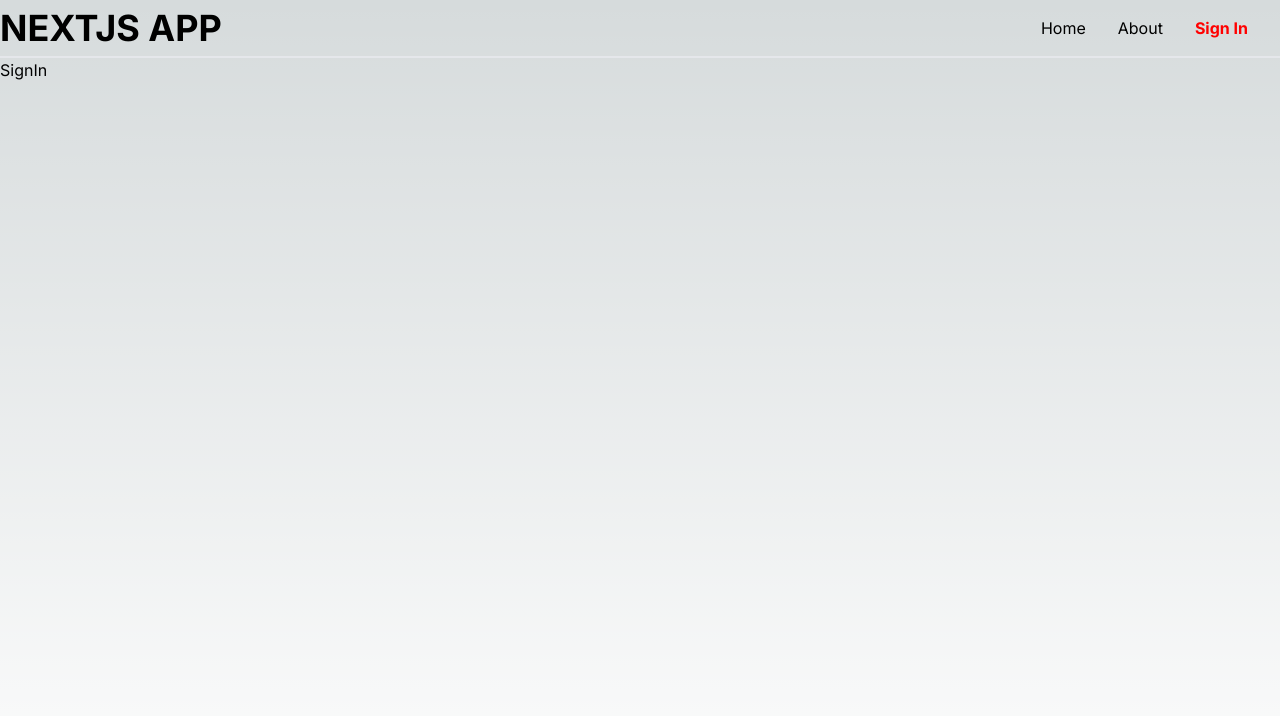
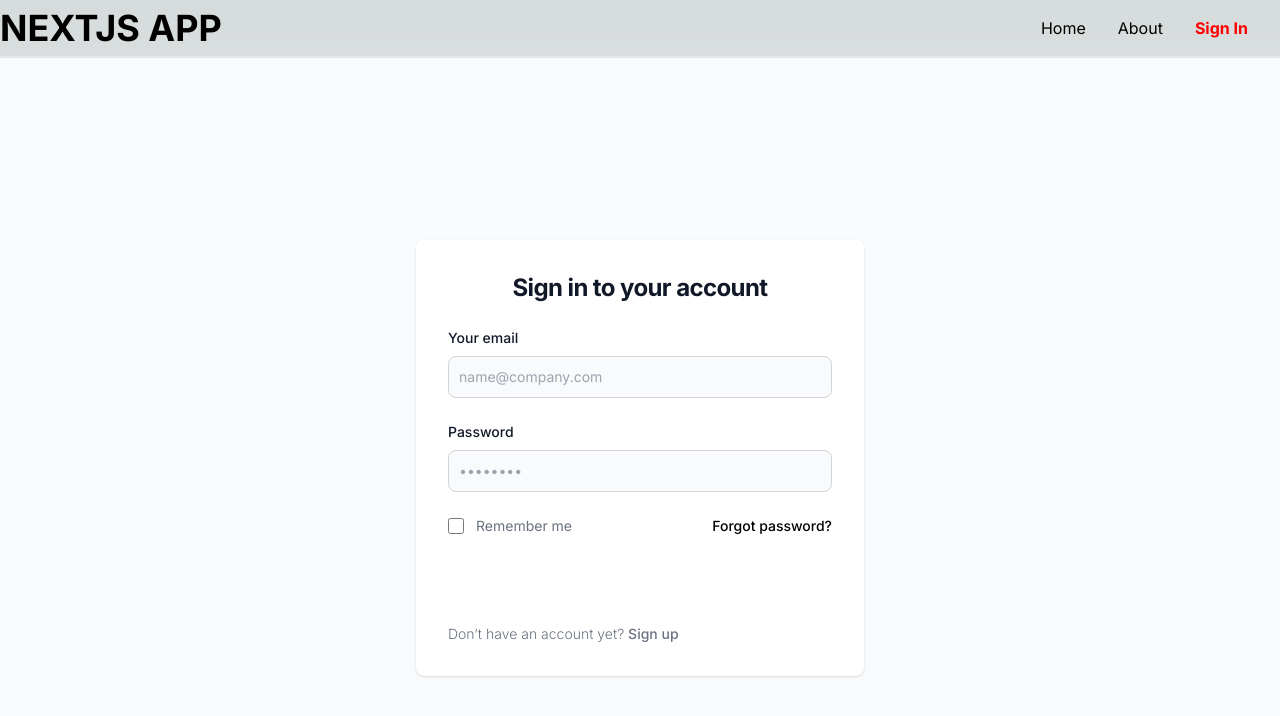
Before and after one commit to Zwill1/AniStream, a Next.js app: page /signin in a window 1280 px wide. Shown: the top 716 px of the page. Built offline with nearby package versions, Linux system fonts and the light colour scheme.

Commit message:
adding login form to sign in page

```diff
--- a/src/app/signin/layout.tsx
+++ b/src/app/signin/layout.tsx
@@ -1,6 +1,6 @@
 export default function layout({ children }: { children: React.ReactNode }) {
     return (
-      <div className="flex h-screen flex-col md:flex-row md:overflow-hidden">
+      <div className="">
         <div>{children}</div>
       </div>
     );
--- a/src/app/signin/page.tsx
+++ b/src/app/signin/page.tsx
@@ -1,5 +1,9 @@
+import LoginForm from "../ui/LoginForm";
+
 export default function SignIn() {
   return (
-    <div>SignIn</div>
+    <>
+      <LoginForm />
+    </>
   )
 }
--- /dev/null
+++ b/src/app/ui/LoginForm.tsx
@@ -0,0 +1,42 @@
+export default function LoginForm() {
+  return (
+    <>
+      <section className="bg-gray-50 dark:bg-gray-900">
+        <div className="flex flex-col items-center justify-center px-6 py-8 mx-auto h-screen lg:py-0">
+            <div className="w-full bg-white rounded-lg shadow dark:border md:mt-0 sm:max-w-md xl:p-0 dark:bg-gray-800 dark:border-gray-700">
+                <div className="p-6 space-y-4 md:space-y-6 sm:p-8">
+                    <h1 className="text-xl font-bold leading-tight tracking-tight text-gray-900 md:text-2xl dark:text-white text-center">
+                        Sign in to your account
+                    </h1>
+                    <form className="space-y-4 md:space-y-6" action="#">
+                        <div>
+                            <label className="block mb-2 text-sm font-medium text-gray-900 dark:text-white">Your email</label>
+                            <input type="email" name="email" id="email" className="bg-gray-50 border border-gray-300 text-gray-900 sm:text-sm rounded-lg focus:ring-primary-600 focus:border-primary-600 block w-full p-2.5 dark:bg-gray-700 dark:border-gray-600 dark:placeholder-gray-400 dark:text-white dark:focus:ring-blue-500 dark:focus:border-blue-500" placeholder="name@company.com" required />
+                        </div>
+                        <div>
+                            <label className="block mb-2 text-sm font-medium text-gray-900 dark:text-white">Password</label>
+                            <input type="password" name="password" id="password" placeholder="••••••••" className="bg-gray-50 border border-gray-300 text-gray-900 sm:text-sm rounded-lg focus:ring-primary-600 focus:border-primary-600 block w-full p-2.5 dark:bg-gray-700 dark:border-gray-600 dark:placeholder-gray-400 dark:text-white dark:focus:ring-blue-500 dark:focus:border-blue-500" required />
+                        </div>
+                        <div className="flex items-center justify-between">
+                            <div className="flex items-start">
+                                <div className="flex items-center h-5">
+                                  <input id="remember" aria-describedby="remember" type="checkbox" className="w-4 h-4 border border-gray-300 rounded bg-gray-50 focus:ring-3 focus:ring-primary-300 dark:bg-gray-700 dark:border-gray-600 dark:focus:ring-primary-600 dark:ring-offset-gray-800" required />
+                                </div>
+                                <div className="ml-3 text-sm">
+                                  <label className="text-gray-500 dark:text-gray-300">Remember me</label>
+                                </div>
+                            </div>
+                            <a href="#" className="text-sm font-medium text-primary-600 hover:underline dark:text-primary-500">Forgot password?</a>
+                        </div>
+                        <button type="submit" className="w-full text-white bg-primary-600 hover:bg-primary-700 focus:ring-4 focus:outline-none focus:ring-primary-300 font-medium rounded-lg text-sm px-5 py-2.5 text-center dark:bg-primary-600 dark:hover:bg-primary-700 dark:focus:ring-primary-800">Sign in</button>
+                        <p className="text-sm font-light text-gray-500 dark:text-gray-400">
+                            Don’t have an account yet? <a href="#" className="font-medium text-primary-600 hover:underline dark:text-primary-500">Sign up</a>
+                        </p>
+                    </form>
+                </div>
+            </div>
+        </div>
+      </section>
+    </>
+  )
+}
```
